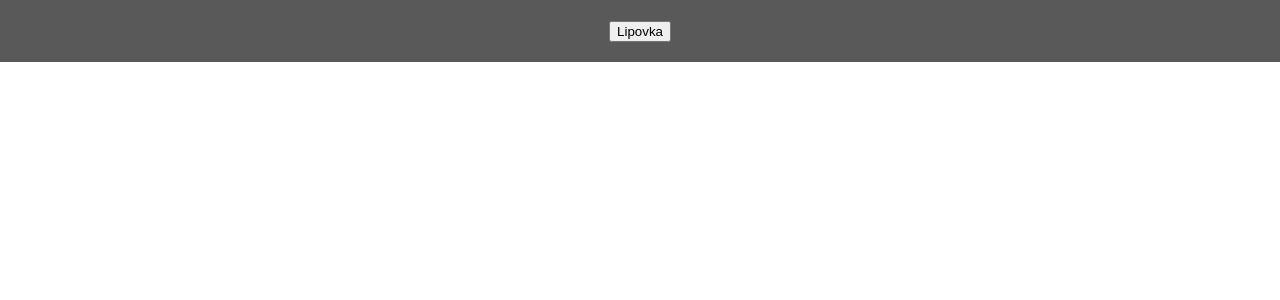
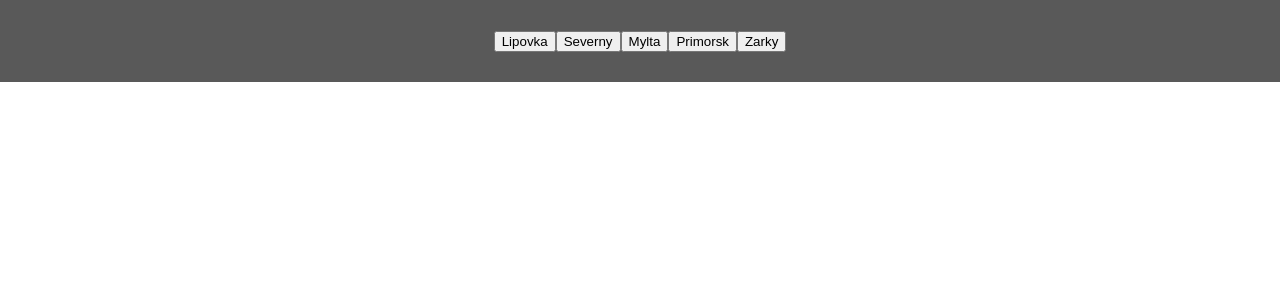
Before and after one commit to tleffert/wheel-drop-react, a React (Create React App) app: page / in a window 1280 px wide. Shown: the top 300 px of the page. Built offline with nearby package versions, Linux system fonts and the light colour scheme.

Commit message:
Adding redux and init locations store/actions

```diff
--- a/package.json
+++ b/package.json
@@ -8,6 +8,7 @@
     "@testing-library/user-event": "^12.8.3",
     "react": "^17.0.2",
     "react-dom": "^17.0.2",
+    "react-redux": "^7.2.3",
     "react-scripts": "4.0.3",
     "web-vitals": "^1.1.1"
   },
--- a/src/components/location-group/LocationGroup.jsx
+++ b/src/components/location-group/LocationGroup.jsx
@@ -1,4 +1,6 @@
 import LocationSelect from '../location-select/LocationSelect';
+
+import styles from './LocationGroup.module.css';
 
 const LocationGroup = (props) => {
 
@@ -15,7 +17,7 @@ const LocationGroup = (props) => {
     })
 
     return (
-        <div>
+        <div className={styles.LocationGroup}>
             {locationGroup}
         </div>
     );
--- /dev/null
+++ b/src/components/location-group/LocationGroup.module.css
@@ -0,0 +1,3 @@
+.LocationGroup {
+    margin: 10px;
+}
--- a/src/containers/location-nav/LocationNav.jsx
+++ b/src/containers/location-nav/LocationNav.jsx
@@ -1,26 +1,28 @@
 import LocationGroup from '../../components/location-group/LocationGroup';
+import { useDispatch, useSelector } from 'react-redux';
+
+import { selectLocation } from '../../store/actions'
 
 import styles from './LocationNav.module.css';
 
 const LocationNav = (props) => {
 
-    const locations = [{
-        location :{
-            name: 'Lipovka',
-            id: 'Lipovka'
-        },
-        selectd: false
-    }]
+    const dispatch = useDispatch();
+    const locations = useSelector((state) => {
+        let stateLocations = [];
+        for(const [key, value] of Object.entries(state.locations)) {
+            stateLocations.push(value);
+        }
+        return stateLocations;
+    });
 
-    const locationSelectHandler = (id) => {
-        console.log("YOU PICKED ME", id);
-    }
+    const onLocationSelect = (id) => dispatch(selectLocation(id));
 
     return (
         <div className={styles.LocationNav}>
             <LocationGroup
                 locationItems={locations}
-                onSelect={locationSelectHandler}
+                onSelect={onLocationSelect}
             />
         </div>
     );
--- a/src/index.js
+++ b/src/index.js
@@ -4,9 +4,24 @@ import './index.css';
 import App from './App';
 import reportWebVitals from './reportWebVitals';
 
+import { Provider } from 'react-redux';
+import { createStore, compose, combineReducers } from 'redux';
+
+import locationReducer from './store/reducers/locations';
+
+const composeEnhancers = window.__REDUX_DEVTOOLS_EXTENSION_COMPOSE__ || compose;
+
+const rootReducer = combineReducers({
+    locations: locationReducer
+});
+
+const store = createStore(rootReducer, composeEnhancers());
+
 ReactDOM.render(
   <React.StrictMode>
-    <App />
+      <Provider store={store}>
+          <App />
+    </Provider>
   </React.StrictMode>,
   document.getElementById('root')
 );
--- /dev/null
+++ b/src/store/actions/actionTypes.js
@@ -0,0 +1,3 @@
+export const INIT_LOCATIONS = 'INIT_LOCATIONS';
+export const SELECT_LOCATION = 'SELECT_LOCATION';
+export const DESELECT_LOCATION = 'DESELECT_LOCATION';
--- /dev/null
+++ b/src/store/actions/index.js
@@ -0,0 +1 @@
+export * from './locationActions';
--- /dev/null
+++ b/src/store/actions/locationActions.js
@@ -0,0 +1,15 @@
+import {SELECT_LOCATION, DESELECT_LOCATION} from './actionTypes';
+
+export const selectLocation = (locationId) => {
+    return {
+        type: SELECT_LOCATION,
+        payload: {id: locationId}
+    }
+}
+
+export const deselectLocation = (locationId) => {
+    return {
+        type: DESELECT_LOCATION,
+        payload: {id: locationId}
+    }
+}
--- /dev/null
+++ b/src/store/reducers/locations.js
@@ -0,0 +1,58 @@
+import { SELECT_LOCATION, DESELECT_LOCATION} from '../actions/actionTypes';
+
+const initState = {
+    'Lipovka':{
+        location :{
+            name: 'Lipovka',
+            id: 'Lipovka'
+        },
+        selectd: false
+    },
+    'Severny': {
+        location :{
+            name: 'Severny',
+            id: 'Severny'
+        },
+        selectd: false
+    },
+    'Mylta': {
+        location :{
+            name: 'Mylta',
+            id: 'Mylta'
+        },
+        selectd: false
+    },
+    'Primorsk': {
+        location :{
+            name: 'Primorsk',
+            id: 'Primorsk'
+        },
+        selectd: false
+    },
+    'Zarky': {
+        location :{
+            name: 'Zarky',
+            id: 'Zarky'
+        },
+        selectd: false
+    }
+};
+
+const locationReducer = (state = initState, action) => {
+    switch(action.type) {
+        case SELECT_LOCATION: {
+            return {
+                ...state,
+                [action.payload.id]: {
+                    ...state[action.payload.id],
+                    selected: true
+                }
+            }
+        }
+        default: {
+            return state;
+        }
+    }
+}
+
+export default locationReducer;
```
Also changed, not shown: 1 other file (tests, documents, lock files or other folders).
